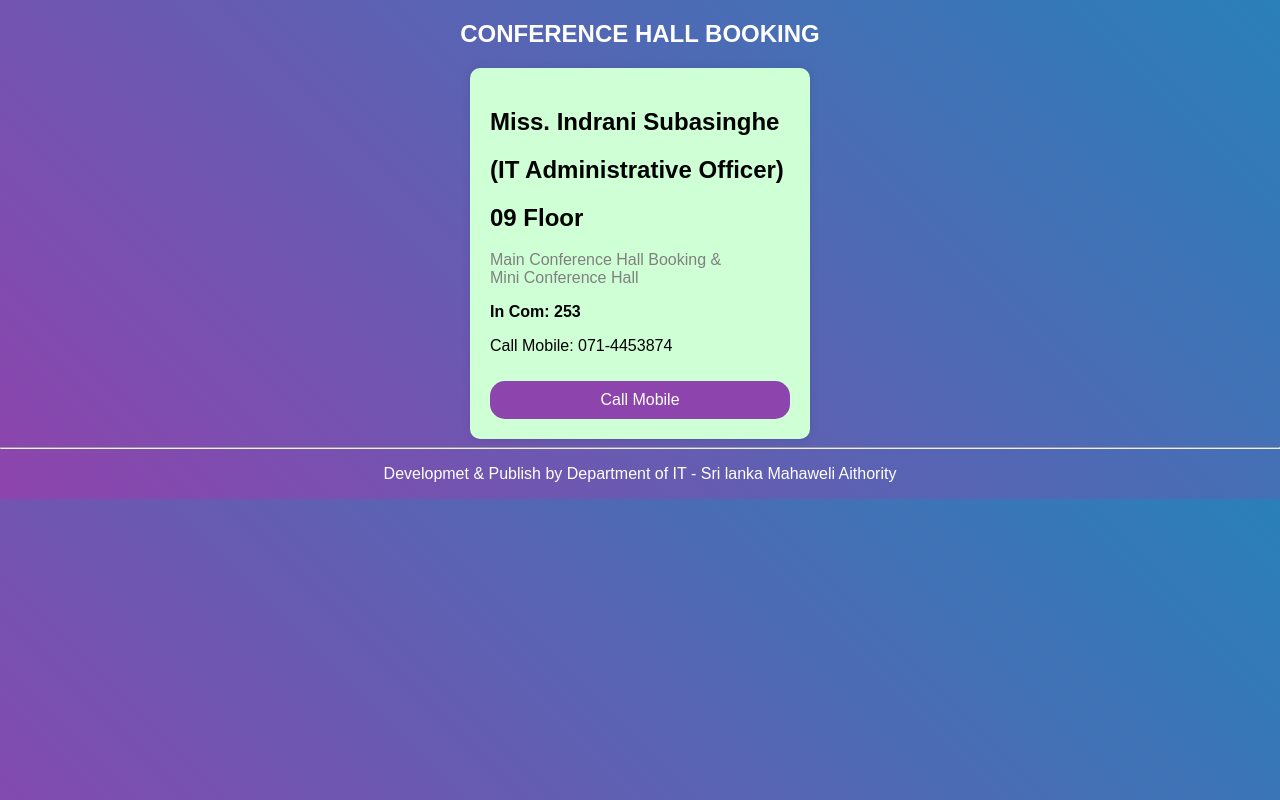
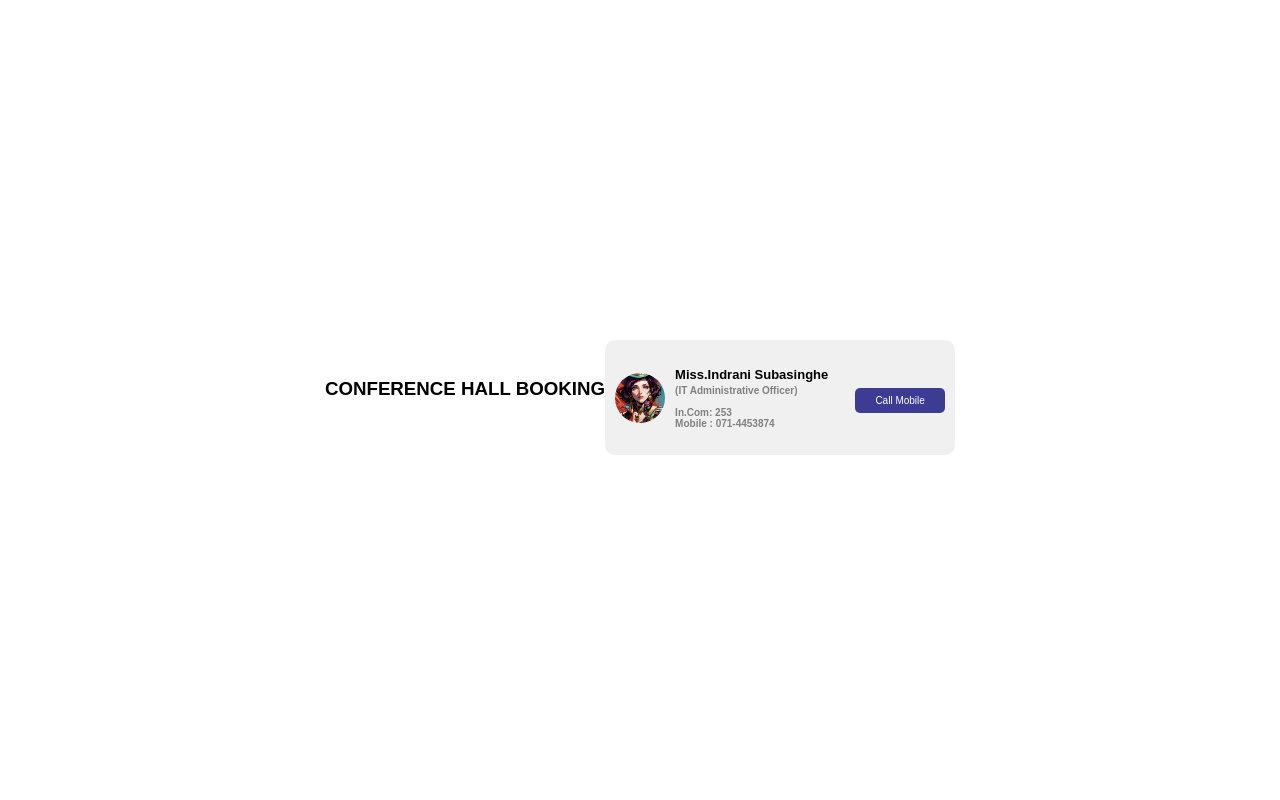
Before and after one commit to srimal111/CONFERENCE-HALL-BOOKING, a plain HTML site: page index.html in a window 1280 px wide. Drawn offline with Linux system fonts and the light colour scheme.

Commit message:
update code

```diff
--- a/index.html
+++ b/index.html
@@ -3,80 +3,175 @@
 <head>
     <meta charset="UTF-8">
     <meta name="viewport" content="width=device-width, initial-scale=1.0">
-    <title>Mahaweli Authority Landing Page</title>
     <style>
         body {
+            display: flex;
+            align-items: center;
+            justify-content: center;
+            height: 100vh;
+            margin: 0;
             font-family: Arial, Helvetica, sans-serif;
-            margin: 0;
-            padding: 0;
-            background: linear-gradient(45deg, #8e44ad, #2980b9);
-            color: #fff;
         }
 
-        header {
+        .contact-container {
+    display: flex;
+    flex-direction: column;
+    align-items: center;
+    position: absolute;
+    top: 0;
+    left: 50%;
+    transform: translateX(-50%);
+    margin-top: 20px;
+}
 
-            text-align: center;
+        .contact-card1 {
+            width: 350px;
+            height: 100px;
+            border: none;
+            display: flex;
+            justify-content: space-between; /* Align items with space between them */
+            align-items: center; /* Center vertically */
+            border-radius: 10px;
+            background-color: #f0f0f0;
+            margin-bottom: 5px; /* Add margin between cards */
+        }
+        .contact-card2 {
+            width: 350px;
+            height: 115px;
+            border: none;
+            display: flex;
+            justify-content: space-between; /* Align items with space between them */
+            align-items: center; /* Center vertically */
+            border-radius: 10px;
+            background-color: #f0f0f0;
+            margin-bottom: 5px; /* Add margin between cards */
+        }
+        .contact-card {
+            width: 340px;
+            height: 85px;
+            border: none;
+            display: flex;
+            justify-content: space-between; /* Align items with space between them */
+            align-items: center; /* Center vertically */
+            border-radius: 10px;
+            background-color: #f0f0f0;
+            margin-bottom: 5px; /* Add margin between cards */
         }
 
-        section {
-
-            text-align: center;
+        .contact-details {
+            display: flex;
+            align-items: center;
+            padding: 10px;
         }
 
-        .card_one {
-            background: #cfffd5;
-            padding: 20px;
-            border-radius: 10px;
-            box-shadow: 0 0 10px rgba(0, 0, 0, 0.1);
-            max-width: 300px;
-            margin: auto;
-            text-align: left;
+        .contact-image-container {
+            width: 50px;
+            height: 60px;
+            overflow: hidden;
+            display: flex;
+            align-items: center;
+            margin-right: 10px;
         }
-        .card {
-            background: #fff;
-            padding: 20px;
-            border-radius: 10px;
-            box-shadow: 0 0 10px rgba(0, 0, 0, 0.1);
-            max-width: 300px;
-            margin: auto;
-            text-align: left;
+        .contact-image1 {
+            width: 50px;
+            height: 50px;
+            object-fit: cover;
+
+        }
+        .contact-image {
+            width: 50px;
+            height: 50px;
+            object-fit: cover;
+            border-radius: 50%;
         }
 
-        button {
-           border-radius: 15px;
-           background-color: #8e44ad;
-            color: #fff;
+        .name {
+            font-size: 13px;
+            font-weight: bold;
+            margin-top: 10px;
+        }
+
+        .job-title {
+            font-size: 14px;
+            color: #555;
+            margin-bottom: 5px;
+        }
+
+
+        .contact-buttons {
+            display: flex;
+            flex-direction: column; /* Align buttons vertically */
+            align-items: flex-end; /* Align buttons to the right */
+            padding: 10px;
+        }
+
+        .call-button {
+            margin-top: 5px; /* Add spacing between buttons */
+            padding: 5px 10px;
+            background-color: rgb(60, 60, 148);
+            color: white;
             border: none;
-            padding: 10px 20px;
-            font-size: 16px;
+            border-radius: 5px;
             cursor: pointer;
-            margin-top: 10px;
-            transition: background 0.5s ease;
-            width:100%;
+            width: 90px;
+            height: 25px;
+            font-size: x-small;
         }
-        h3,p,h2{
-        color: black;
+        .call-button2 {
+            margin-top: 5px; /* Add spacing between buttons */
+            padding: 5px 10px;
+            background-color:orange;
+            color: white;
+            border: none;
+            border-radius: 5px;
+            cursor: pointer;
+            width: 90px;
+            height: 25px;
+            font-size: x-small;
+        }
+        p {
+            color: gray;
+            font-size: x-small;
+        }
+        .disgnation{
+            font-size: x-small;
+            color: gray;
+        }
+        .st2{
+            color: gray;
+        }
 
-        }
     </style>
 </head>
 <body>
 
-    <section>
-        <h1>CONFERENCE HALL BOOKING</h1>
-        <!-- User Card -->
+    <h3 style="text-align:center;"><b>CONFERENCE HALL BOOKING<br></b><br><span class="st2"></span></h3>
 
-        <div class="card_one">
-            <h2>Miss. Indrani Subasinghe</h2>
-            <h2>(IT Administrative Officer)</h2>
-            <h2>09 Floor</h2>
-            <p style="color: gray;">Main Conference Hall Booking & <br>Mini Conference Hall </p>
-            <p style="font-weight: bold;">In Com: <span id="a">253</span></p>
-            <p>Call Mobile: <span id="main_hall_mobile_line">071-4453874</span></p>
 
-            <!-- Buttons -->
-            <button onclick="callNumber('main_hall_mobile_line')">Call Mobile</button>
 
+        <!-- Add another card below -->
+
+
+        <div class="contact-card2">
+            <div class="contact-details">
+                <div class="contact-image-container">
+                    <img class="contact-image" src="one.jpg" alt="Profile Image">
+                </div>
+                <div>
+                    <div class="name">Miss.Indrani Subasinghe<br>
+                        <span class="disgnation">(IT Administrative Officer)</span><br>
+                        <p>
+                         In.Com: <span id="">253</span><br>
+
+                         Mobile : <span id="chb_mobile">071-4453874</span>
+                        </p>
+                    </div>
+                </div>
+            </div>
+            <div class="contact-buttons">
+
+                <button class="call-button" onclick="callNumber('chb_mobile')">Call Mobile</button>
+            </div>
             <script>
                 function callNumber(number, isMobile = false) {
                     var prefix = isMobile ? 'tel:' : 'tel:';
@@ -84,13 +179,17 @@
                 }
             </script>
         </div>
-        <hr>
 
 
-        <!-- More content goes here -->
-        <footer>
-            <p style="color: white;">Developmet & Publish by Department of IT - Sri lanka Mahaweli Aithority </p>
-        </footer>
-    </section>
+
+
+
+
+
+
+
+
+    </div>
+
 </body>
 </html>
```
Also changed, not shown: 2.png (added), R.png (added), one.jpg (added).
